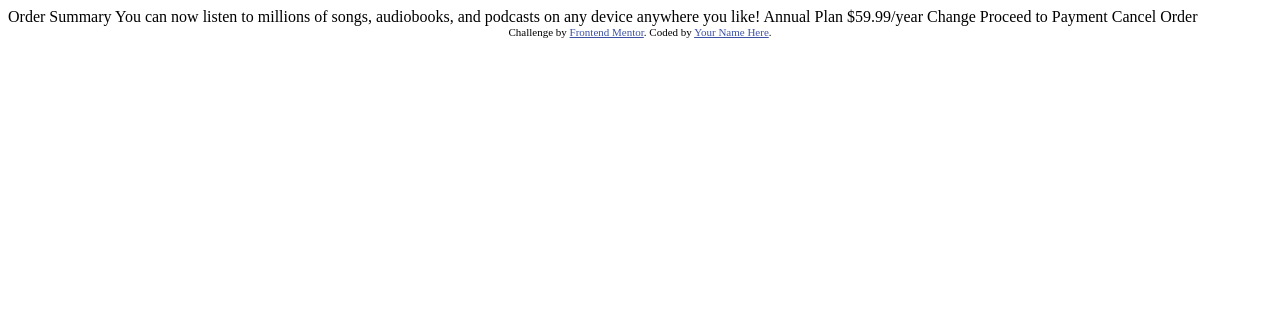
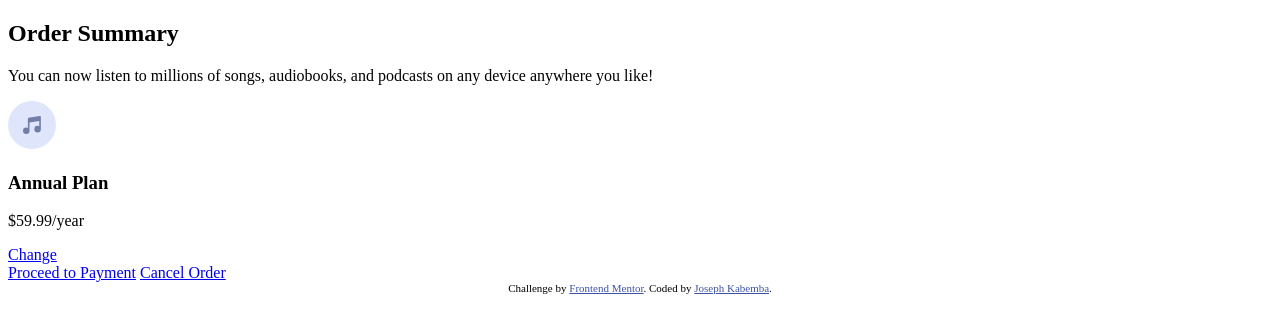
Before and after one commit to KingJosephI/order-summary-component-main, a plain HTML site: page index.html in a window 1280 px wide. Drawn offline with Linux system fonts and the light colour scheme.

Commit message:
feat: structure the html document with the appropriate tags

```diff
--- a/index.html
+++ b/index.html
@@ -1,37 +1,55 @@
 <!DOCTYPE html>
 <html lang="en">
   <head>
-  <meta charset="UTF-8">
-  <meta name="viewport" content="width=device-width, initial-scale=1.0"> <!-- displays site properly based on user's device -->
-
-  <link rel="icon" type="image/png" sizes="32x32" href="./images/favicon-32x32.png">
-
+    <meta charset="UTF-8" />
+    <meta name="viewport" content="width=device-width, initial-scale=1.0" />
+    <link
+      rel="icon"
+      type="image/png"
+      sizes="32x32"
+      href="./images/favicon-32x32.png"
+    />
     <title>Frontend Mentor | Order summary card</title>
-
-  <!-- Feel free to remove these styles or customise in your own stylesheet 👍 -->
     <style>
-    .attribution { font-size: 11px; text-align: center; }
-    .attribution a { color: hsl(228, 45%, 44%); }
+      .attribution {
+        font-size: 11px;
+        text-align: center;
+      }
+      .attribution a {
+        color: hsl(228, 45%, 44%);
+      }
     </style>
   </head>
   <body>
+    <section>
+      <div class="hero"></div>
+      <div>
+        <h1>Order Summary</h1>
+        <p>
+          You can now listen to millions of songs, audiobooks, and podcasts on
+          any device anywhere you like!
+        </p>
 
-  Order Summary
+        <div>
+          <img src="./images/icon-music.svg" alt="music icon" />
+          <div>
+            <h3>Annual Plan</h3>
+            <p>$59.99/year</p>
+          </div>
 
-  You can now listen to millions of songs, audiobooks, and podcasts on any
-  device anywhere you like!
+          <a href="#">Change</a>
+        </div>
 
-  Annual Plan
-  $59.99/year
-
-  Change
-
-  Proceed to Payment
-  Cancel Order
+        <a href="#">Proceed to Payment</a>
+        <a href="#">Cancel Order</a>
+      </div>
+    </section>
 
     <div class="attribution">
-    Challenge by <a href="https://www.frontendmentor.io?ref=challenge" target="_blank">Frontend Mentor</a>.
-    Coded by <a href="#">Your Name Here</a>.
+      Challenge by
+      <a href="https://www.frontendmentor.io?ref=challenge" target="_blank"
+        >Frontend Mentor</a
+      >. Coded by <a href="#">Joseph Kabemba</a>.
     </div>
   </body>
 </html>
```
Lines whose indentation alone changed are shown as unchanged.
